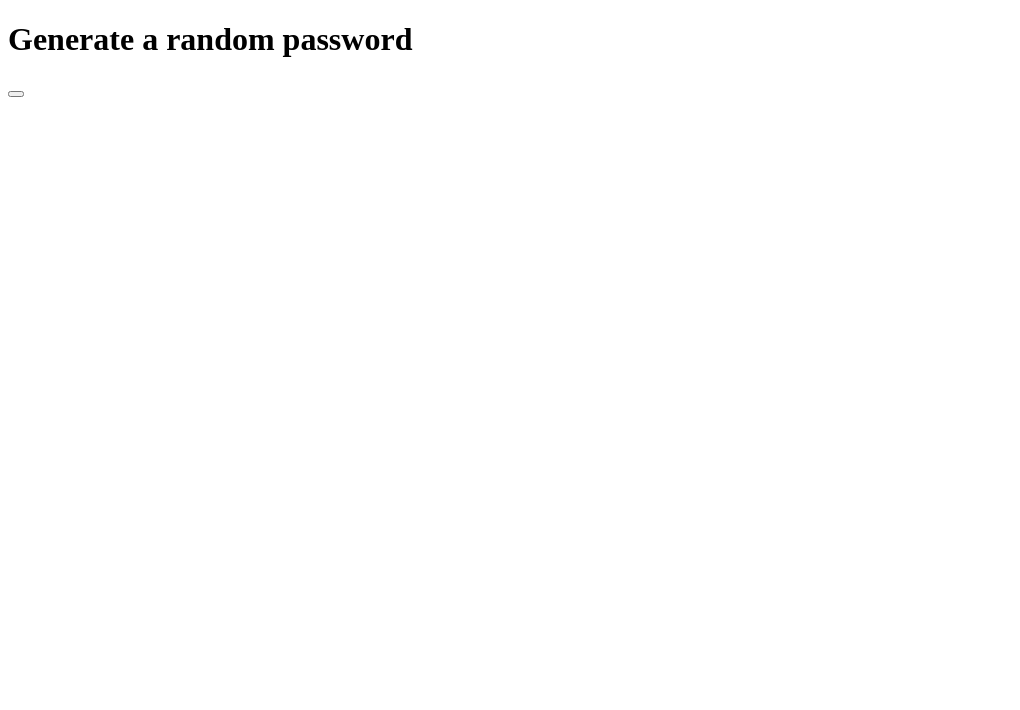
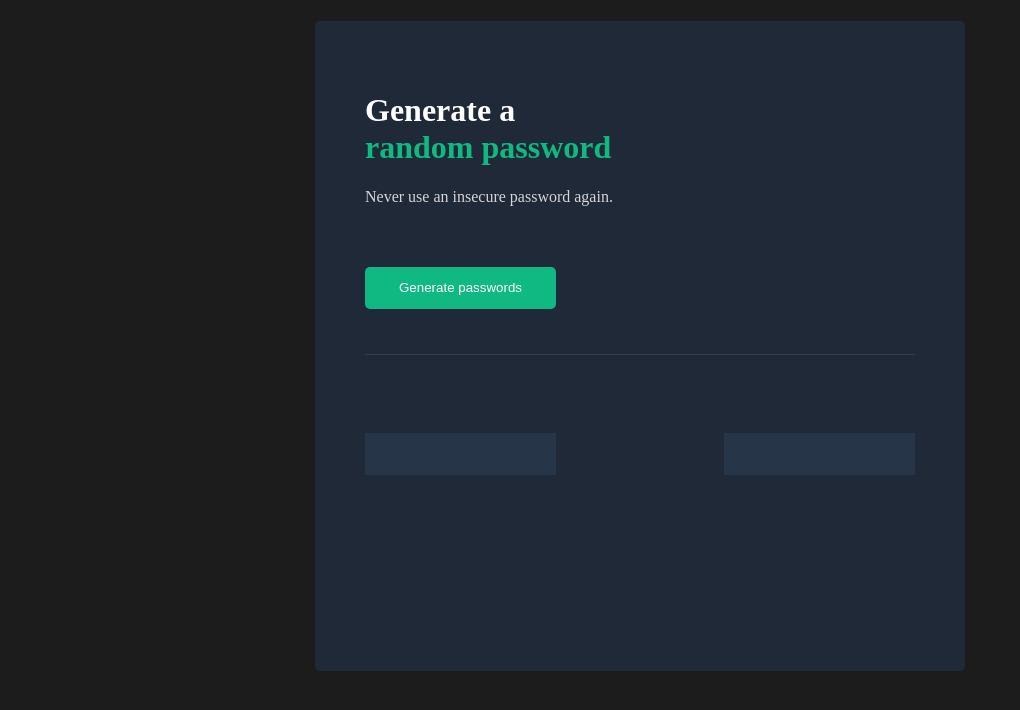
Before and after one commit to ovezthaking/Password-Generator-TypeScript, a website: page index.html in a window 1280 px wide. Shown: the whole page, without its empty margins (0-1020 px from the left). Drawn offline with Linux system fonts and the light colour scheme.

Commit message:
Add initial CSS styles and HTML structure for password generator

```diff
--- a/index.css
+++ b/index.css
@@ -0,0 +1,63 @@
+body{
+    background-color: #1C1C1C;
+    display: flex;
+    justify-content: center;
+    align-items: center;
+    color: white;
+}
+
+#container{
+    margin: 1% 0px;
+    background-color: #1F2937;
+    border-radius: 5px;
+    padding: 50px;
+    width: 550px;
+    height: 550px;
+    display: flex;
+    flex-direction: column;
+
+}
+
+p{
+    color: #D5D4D8;
+    margin-top: 0px;
+}
+
+span{
+    color: #10B981;
+}
+
+#generate{
+    background-color: #10B981;
+    color: white;
+    border-style: none;
+    padding: 10px 15px;
+    margin-top: 45px;
+    border-radius: 5px;
+    width: 191px;
+    height: 42px;
+}
+
+hr{
+    margin-top: 45px;
+    background-color: #2F3E53;
+    color: #2F3E53;
+    height: 1px;
+    border-style: none;
+}
+
+#passwords{
+    display: flex;
+    align-items: center;
+    justify-content: space-between;
+
+}
+
+.passwords {
+    margin-top: 70px;
+    background-color: #273549;
+    color: #55F991;
+    width: 191px;
+    height: 42px;
+    border-style: none;
+}
--- a/index.html
+++ b/index.html
@@ -7,8 +7,18 @@
         <title>Password Generator</title>
     </head>
     <body>
-        <h1>Generate a <span> random password </span></h1>
-        <button id="" onclick=""></button>
+        <div id="container">
+            <div>
+                <h1>Generate a </br><span> random password </span></h1>
+                <p>Never use an insecure password again.</p>
+                <button id="generate" onclick="">Generate passwords</button>
+                <hr>
+            </div>
+            <div id="passwords">
+                <button class="passwords" id="pass1"></button>
+                <button class="passwords" id="pass2"></button>
+            </div>
+        </div>
         <script src="./index.js"></script>
     </body>
 </html>
```
Lines whose indentation alone changed are shown as unchanged.
